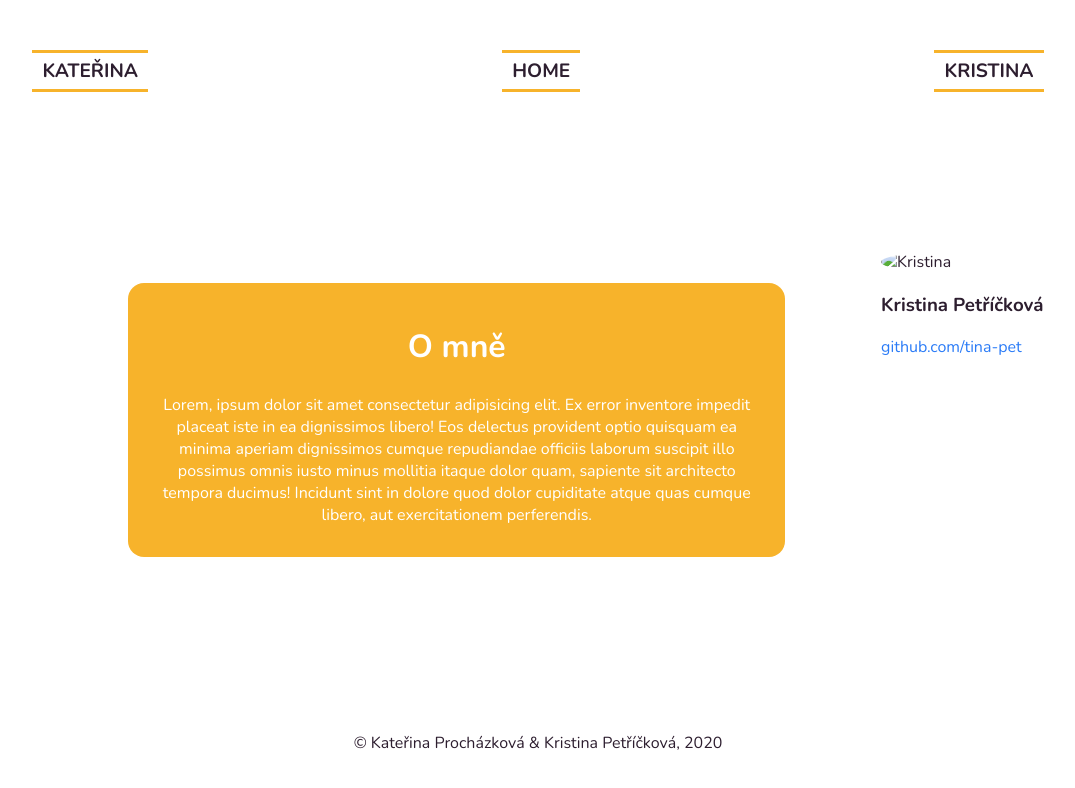
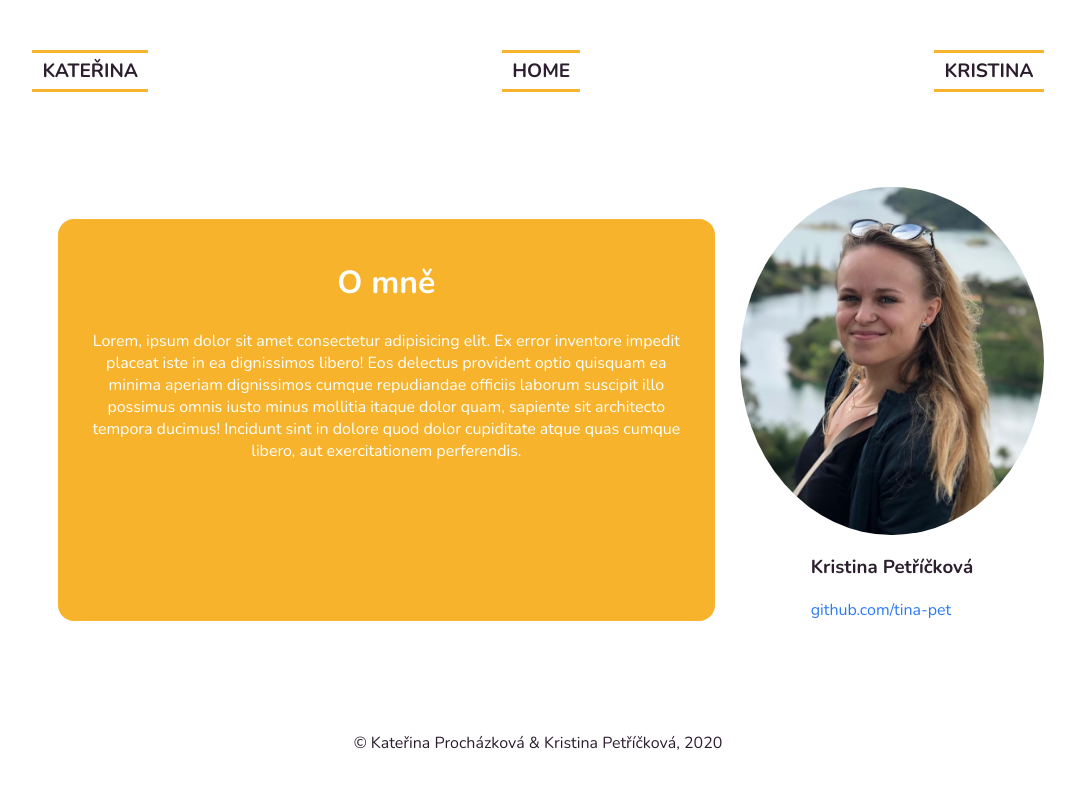
Before and after one commit to katerina-prochazkova/o-projektu, a plain HTML site: page o-nas-tina.html in a window 1280 px wide. Shown: the whole page, without its empty margins (102-1177 px from the left). Drawn offline with nearby package versions, Linux system fonts and the light colour scheme.

Commit message:
tina foto

```diff
--- a/o-nas-tina.html
+++ b/o-nas-tina.html
@@ -35,7 +35,7 @@
             </p>
           </div>
           <div class="vizitka">
-            <img src="" alt="Kristina" class="moje-foto" />
+            <img src="foto/tina-cropped.jpg" alt="Kristina" class="moje-foto" />
             <div>
               <h3>Kristina Petříčková</h3>
               <a href="https://github.com/tina-pet">github.com/tina-pet</a>
```
Also changed, not shown: foto/tina-cropped.jpg (added).
